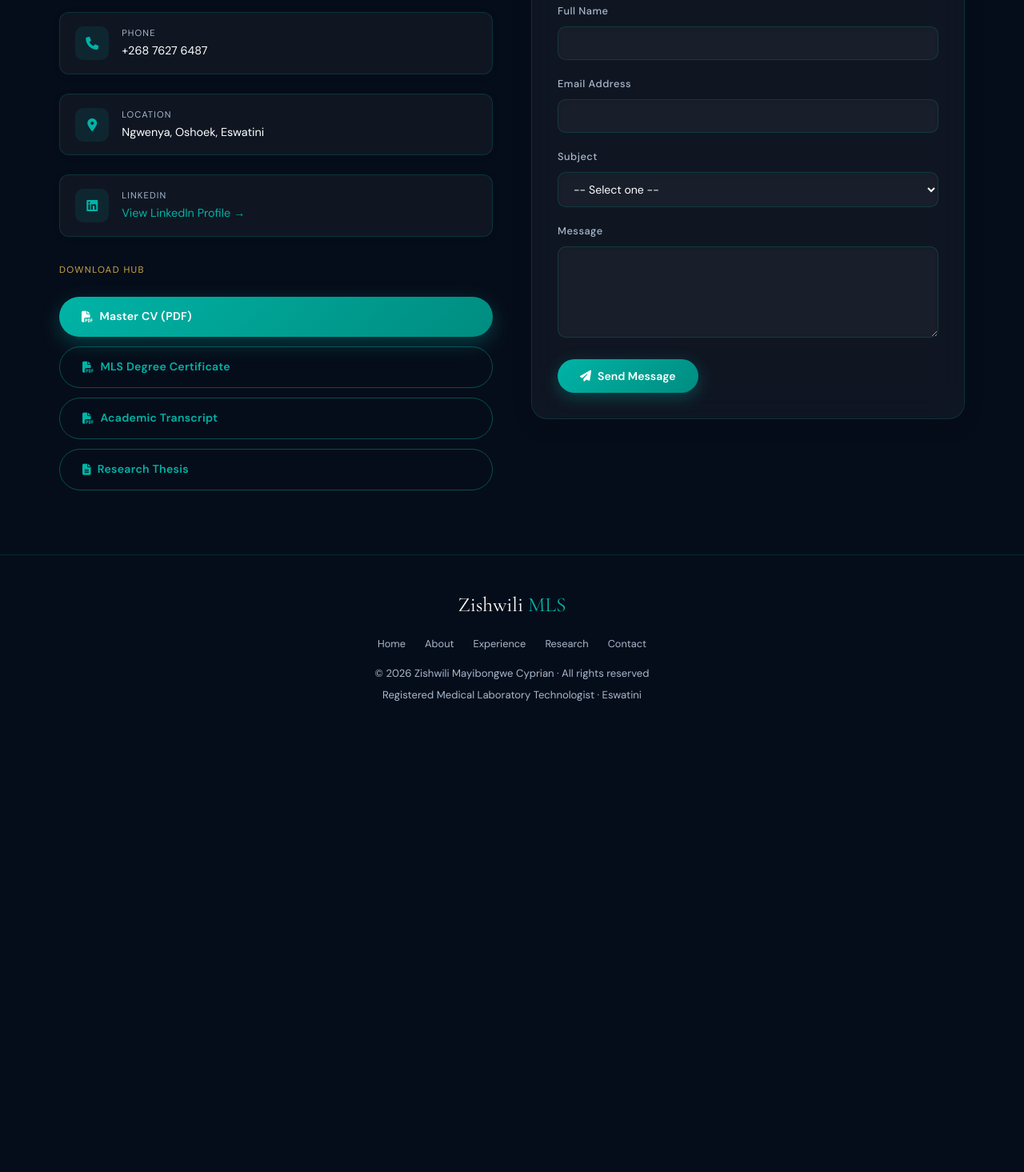
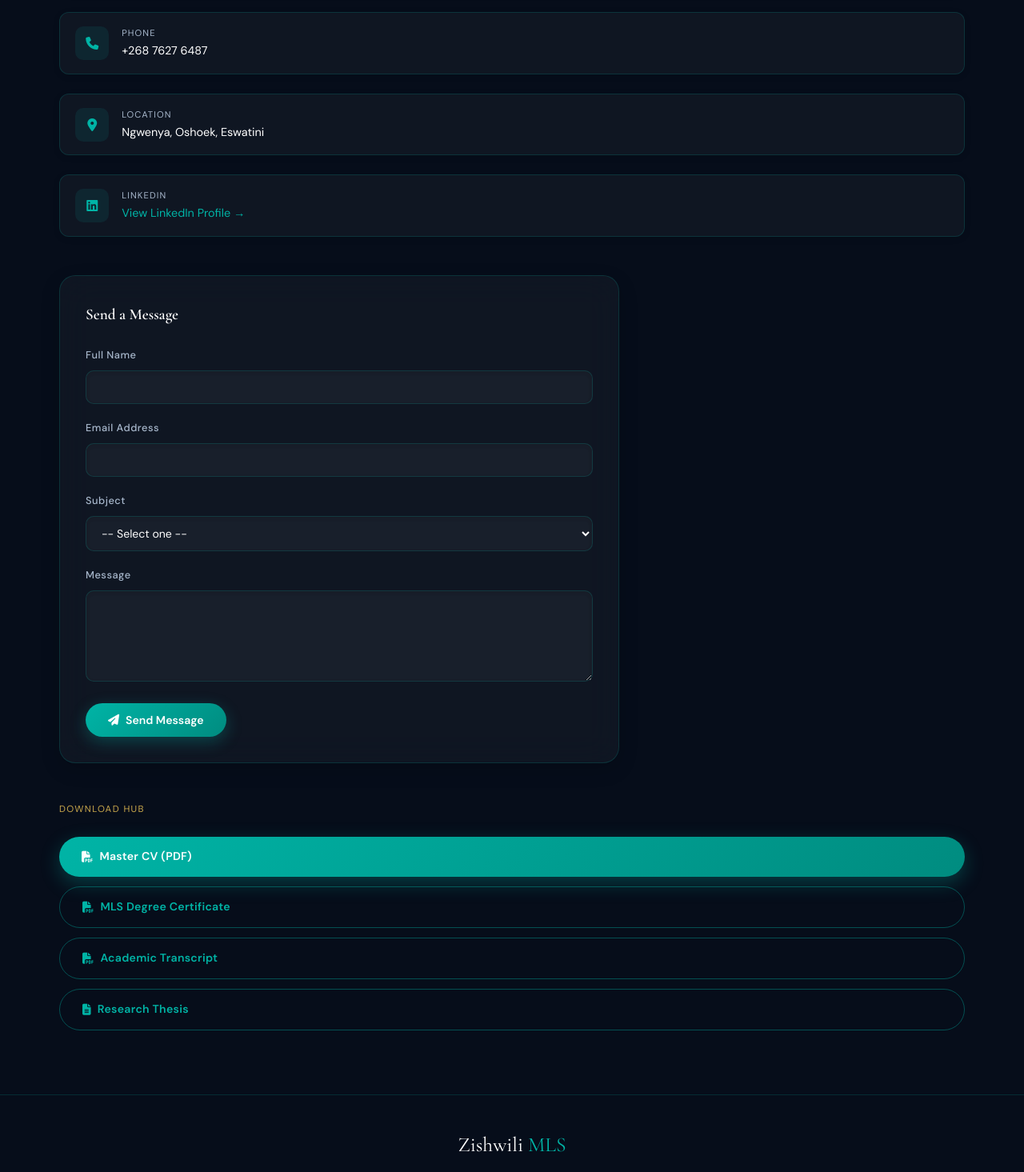
Before and after one commit to Zishwili/Portfolio-, a plain HTML site: page index.html in a window 1280 px wide. Shown: the part 8401-9866 px from the top of the page at 80% size. Before the commit the page ends 9321 px from the top, so only its background shows below. Drawn offline with nearby package versions, Linux system fonts and the light colour scheme.

Commit message:
Rearrangement of contact, formspree and download hub section.

```diff
--- a/index.html
+++ b/index.html
@@ -1109,8 +1109,7 @@
   <div class="container">
     <span class="section-label">Get In Touch</span>
     <h2 class="section-heading">Contact &amp; Downloads</h2>
-    <div class="contact-layout">
-      <!-- Left: Contact Info & Downloads (unchanged) -->
+    <!-- 1. Get In Touch: Contact Info -->
     <div class="reveal">
       <div class="contact-info">
         <div class="contact-detail"><div class="contact-icon"><i class="fas fa-envelope"></i></div><div><div class="contact-label">Email</div><div class="contact-value"><a href="mailto:mayibongwecy@gmail.com">mayibongwecy@gmail.com</a></div></div></div>
@@ -1118,19 +1117,10 @@
         <div class="contact-detail"><div class="contact-icon"><i class="fas fa-map-marker-alt"></i></div><div><div class="contact-label">Location</div><div class="contact-value">Ngwenya, Oshoek, Eswatini</div></div></div>
         <div class="contact-detail"><div class="contact-icon"><i class="fab fa-linkedin"></i></div><div><div class="contact-label">LinkedIn</div><div class="contact-value"><a href="https://www.linkedin.com/in/mayibongwe-zishwili-697b57214" target="_blank" rel="noopener">View LinkedIn Profile →</a></div></div></div>
       </div>
-        <div style="margin-top:2rem">
-          <div style="font-size:0.72rem;color:var(--gold);letter-spacing:0.12em;text-transform:uppercase;margin-bottom:1rem">Download Hub</div>
-          <div class="download-hub">
-            <a href="pdfs/cv-mayibongwe.pdf" class="btn btn-primary" download><i class="fas fa-file-pdf"></i> Master CV (PDF)</a>
-            <a href="pdfs/degree-certificate.pdf" class="btn btn-outline" download><i class="fas fa-file-pdf"></i> MLS Degree Certificate</a>
-            <a href="pdfs/transcript.pdf" class="btn btn-outline" download><i class="fas fa-file-pdf"></i> Academic Transcript</a>
-            <a href="pdfs/thesis.pdf" class="btn btn-outline" download><i class="fas fa-file-alt"></i> Research Thesis</a>
-          </div>
-        </div>
     </div>
 
-      <!-- Right: Formspree AJAX Form (integrated with your endpoint) -->
-      <div class="reveal">
+    <!-- 2. Send a Message (Formspree AJAX) -->
+    <div class="reveal" style="margin-top:3rem; max-width:700px;">
       <div class="contact-form">
         <h3 style="margin-bottom:1.5rem;font-size:1.2rem">Send a Message</h3>
         <!-- Success and error containers as required by Formspree AJAX -->
@@ -1167,6 +1157,16 @@
           <button type="submit" data-fs-submit-btn><i class="fas fa-paper-plane" style="margin-right:8px"></i>Send Message</button>
         </form>
       </div>
+    </div>
+
+    <!-- 3. Download Hub (now last) -->
+    <div class="reveal" style="margin-top:3rem">
+      <div style="font-size:0.72rem;color:var(--gold);letter-spacing:0.12em;text-transform:uppercase;margin-bottom:1rem">Download Hub</div>
+      <div class="download-hub">
+        <a href="pdfs/cv-mayibongwe.pdf" class="btn btn-primary" download><i class="fas fa-file-pdf"></i> Master CV (PDF)</a>
+        <a href="pdfs/degree-certificate.pdf" class="btn btn-outline" download><i class="fas fa-file-pdf"></i> MLS Degree Certificate</a>
+        <a href="pdfs/transcript.pdf" class="btn btn-outline" download><i class="fas fa-file-pdf"></i> Academic Transcript</a>
+        <a href="pdfs/thesis.pdf" class="btn btn-outline" download><i class="fas fa-file-alt"></i> Research Thesis</a>
       </div>
     </div>
   </div>
```
Lines whose indentation alone changed are shown as unchanged.
